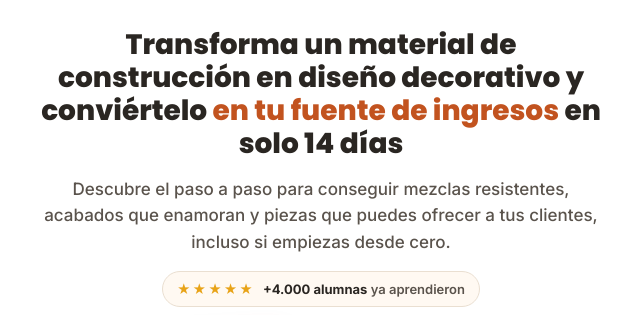
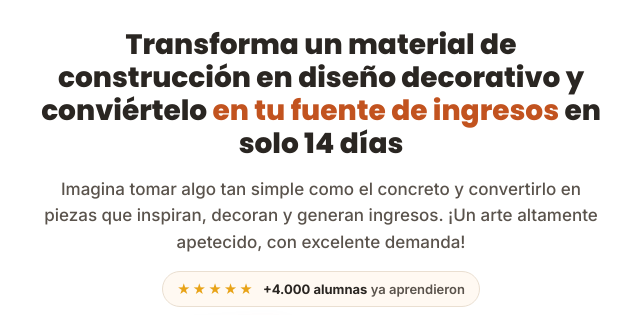
Before and after one commit to Somos-Aura/piezas-concreto, a plain HTML site: page index.html in a window 1280 px wide. Shown: the top 315 px of the page, without its empty margins (319-959 px from the left). Drawn offline with Linux system fonts and the light colour scheme.

Commit message:
Hero: nuevo subtítulo (Imagina tomar algo tan simple...)
Co-Authored-By: Claude Opus 5.5 <noreply@anthropic.com>
Claude-Session: https://claude.ai/code/session_01X73v3S4VwbDa6RmfoTan1S

```diff
--- a/index.html
+++ b/index.html
@@ -219,7 +219,7 @@ footer p:first-child{font-size:13px;font-weight:700;color:var(--sand)}
 <section class="hero">
   <div class="wrap">
     <h1>Transforma un material de construcción en diseño decorativo y conviértelo <span class="acc">en tu fuente de ingresos</span> en solo 14 días</h1>
-    <p class="sub">Descubre el paso a paso para conseguir mezclas resistentes, acabados que enamoran y piezas que puedes ofrecer a tus clientes, incluso si empiezas desde cero.</p>
+    <p class="sub">Imagina tomar algo tan simple como el concreto y convertirlo en piezas que inspiran, decoran y generan ingresos. ¡Un arte altamente apetecido, con excelente demanda!</p>
     <p class="rating"><span class="stars">★★★★★</span><span><strong>+4.000 alumnas</strong> ya aprendieron</span></p>
     <div class="hero-media">
       <div class="hm-frame">
```
